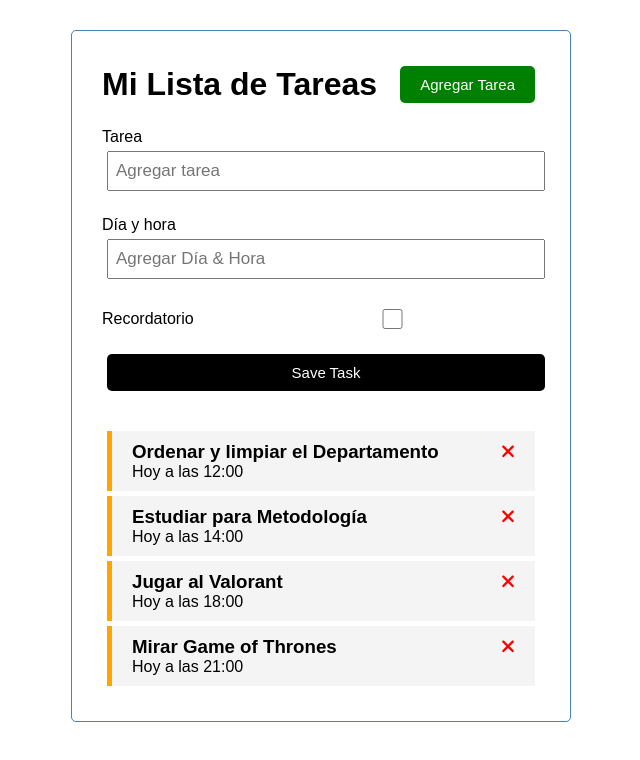
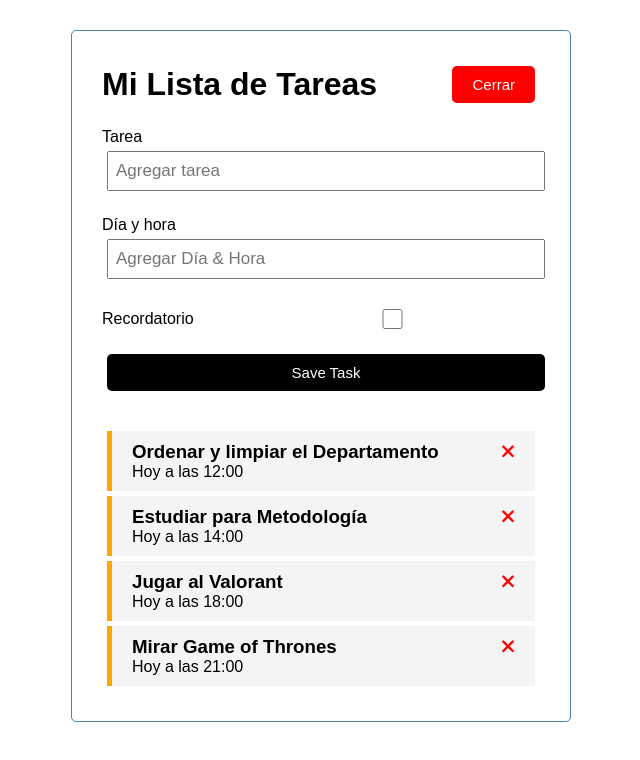
Before and after one commit to OviedoLuciano/Task-List, an Angular app: page / in a window 1280 px wide. Both pictures are taken after a click on the button "Agregar Tarea". Shown: the top 760 px of the page, without its empty margins (319-959 px from the left). Built offline with nearby package versions, Linux system fonts and the light colour scheme; data requests are answered from the project's data file.

Commit message:
NgIf Form

```diff
--- a/src/app/Componentes/add-task/add-task.component.html
+++ b/src/app/Componentes/add-task/add-task.component.html
@@ -1,4 +1,5 @@
-<form class="add-form" (ngSubmit)="onSubmit()">
+<form class="add-form" (ngSubmit)="onSubmit()"
+*ngIf="showAddTask">
     <div class="form-control">
         <label for="text" >Tarea</label>
         <input type="text"
--- a/src/app/Componentes/add-task/add-task.component.ts
+++ b/src/app/Componentes/add-task/add-task.component.ts
@@ -1,5 +1,7 @@
 import { Component, EventEmitter, OnInit, Output } from '@angular/core';
+import { UiService } from 'src/app/Servicios/ui.service';
 import {Task} from '../../Task';
+import {Subscription} from 'rxjs'
 
 @Component({
   selector: 'app-add-task',
@@ -11,7 +13,13 @@ export class AddTaskComponent implements OnInit {
 text:string = "";
 day:string = "";
 reminder:boolean=false;
-  constructor() { }
+showAddTask:boolean = false;
+subscription?: Subscription;
+
+  constructor(private uiService:UiService) {
+    this.subscription = this.uiService.onToggle().subscribe(
+      value=> this.showAddTask = value)
+  }
 
   ngOnInit(): void {
   }
--- a/src/app/Componentes/header/header.component.html
+++ b/src/app/Componentes/header/header.component.html
@@ -1,7 +1,7 @@
 <header>
     <h1>{{title}}</h1>
-    <app-button color="green"
-    text="Agregar Tarea"
+    <app-button color="{{showAddTask ? 'red' : 'green'}}"
+    text="{{showAddTask ? 'Cerrar' : 'Agregar Tarea'}}"
     (btnClick)="toggleAddTask()"
     ></app-button>
 </header>
--- a/src/app/Componentes/header/header.component.ts
+++ b/src/app/Componentes/header/header.component.ts
@@ -1,5 +1,6 @@
 import { Component, OnInit } from '@angular/core';
-
+import {UiService} from '../../Servicios/ui.service';
+import {Subscription} from 'rxjs'
 @Component({
   selector: 'app-header',
   templateUrl: './header.component.html',
@@ -8,14 +9,18 @@ import { Component, OnInit } from '@angular/core';
 export class HeaderComponent implements OnInit {
 
 title: string = "Mi Lista de Tareas";
-
-  constructor() { }
+showAddTask:boolean=false;
+subscription?: Subscription;
+  constructor(private uiService:UiService) {
+    this.subscription = this.uiService.onToggle().subscribe(
+      value=> this.showAddTask = value)
+  }
 
   ngOnInit(): void {
   }
 
 
  toggleAddTask(){
-  console.log("Se hizo click!")
+  this.uiService.toggleAddTask();
  }
 }
--- /dev/null
+++ b/src/app/Servicios/ui.service.ts
@@ -0,0 +1,21 @@
+import { Injectable } from '@angular/core';
+import { Observable, Subject } from 'rxjs';
+
+@Injectable({
+  providedIn: 'root'
+})
+export class UiService {
+private showAddTask:boolean=false;
+private subject=new Subject<any>();
+  constructor() { }
+
+
+  toggleAddTask():void{
+    this.showAddTask=!this.showAddTask;
+    this.subject.next(this.showAddTask);
+  }
+
+  onToggle():Observable<any>{
+    return this.subject.asObservable();
+  }
+}
```
